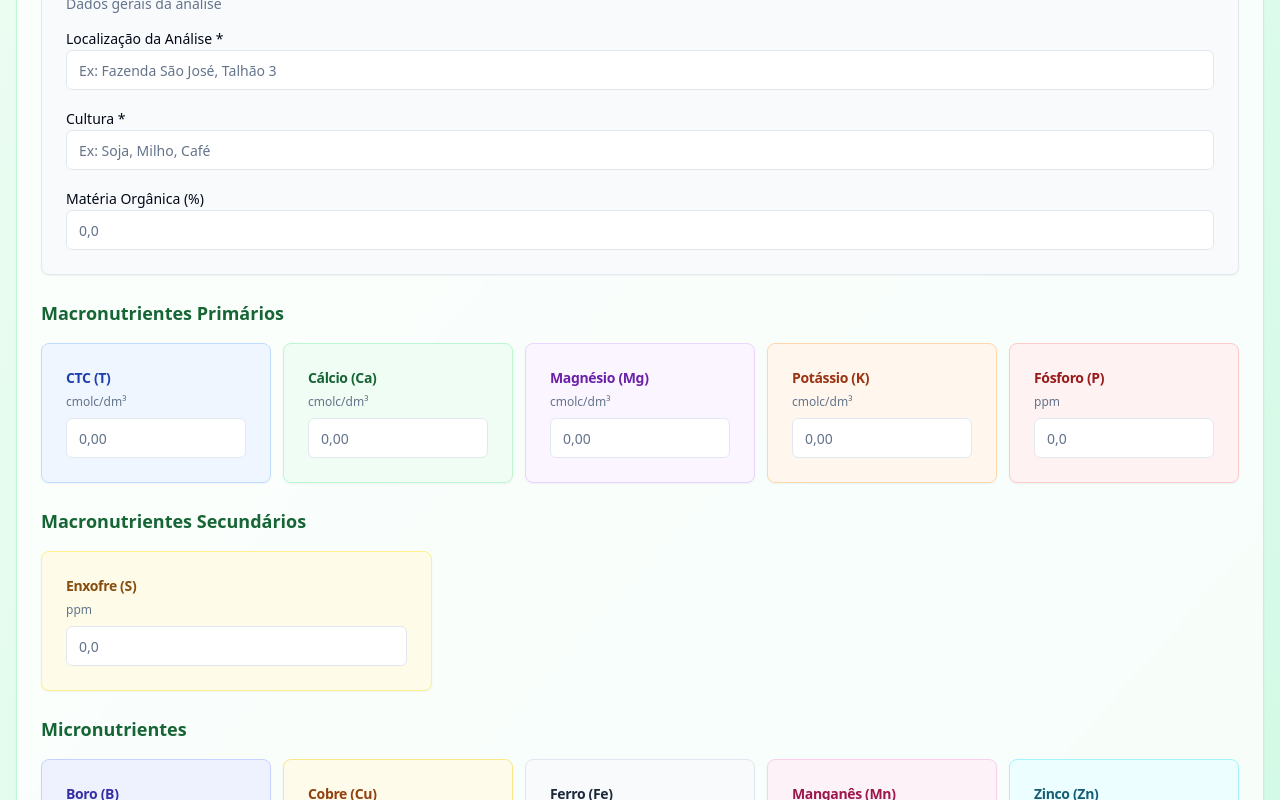
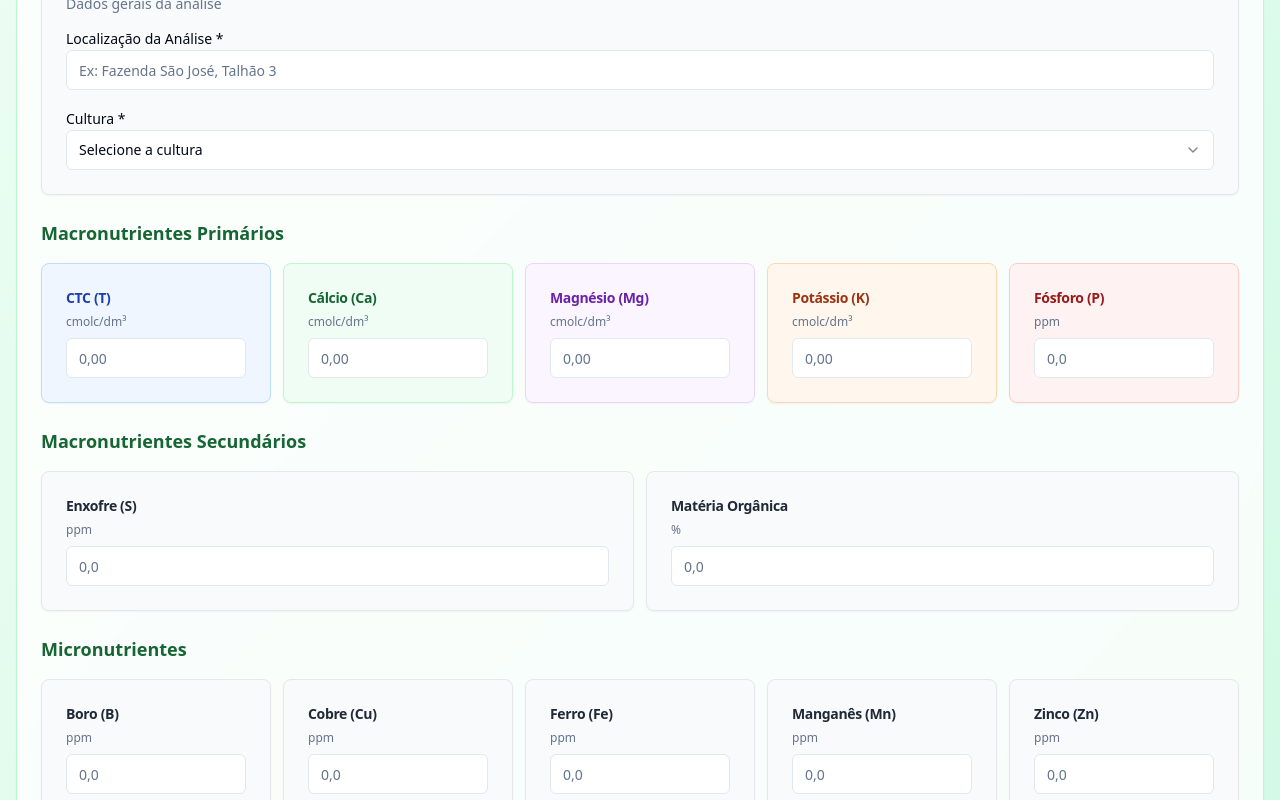
Before and after one commit to Agrotecnic/fertilisolo, a React (Vite) app: page / in a window 1280 px wide. Shown: the part 420-1220 px from the top of the page. Built offline with nearby package versions, Linux system fonts and the light colour scheme.

Commit message:
Fix: Comma input, UI, and micro results
- Fixed the comma input issue in `FormattedInput.tsx`.
- Adjusted the UI to be less colorful.
- Moved organic matter input to be alongside sulfur.
- Changed the crop input to a select element.
- Fixed the display of micronutrient results and recommendations.

```diff
--- a/src/components/AnalysisResults.tsx
+++ b/src/components/AnalysisResults.tsx
@@ -1,11 +1,10 @@
-
 import React from 'react';
 import { Card, CardContent, CardDescription, CardHeader, CardTitle } from '@/components/ui/card';
 import { Badge } from '@/components/ui/badge';
 import { Progress } from '@/components/ui/progress';
 import { Alert, AlertDescription } from '@/components/ui/alert';
 import { SoilData, CalculatedResults } from '@/pages/Index';
-import { CheckCircle, AlertTriangle, XCircle } from 'lucide-react';
+import { CheckCircle, XCircle } from 'lucide-react';
 
 interface AnalysisResultsProps {
   soilData: SoilData;
@@ -173,6 +172,128 @@ export const AnalysisResults: React.FC<AnalysisResultsProps> = ({ soilData, resu
         </Card>
       </div>
 
+      {/* Micronutrientes */}
+      <Card className="bg-white/80 backdrop-blur-sm border-green-200">
+        <CardHeader>
+          <CardTitle className="text-green-800">Micronutrientes</CardTitle>
+          <CardDescription>Níveis atuais dos micronutrientes essenciais</CardDescription>
+        </CardHeader>
+        <CardContent>
+          <div className="grid grid-cols-2 md:grid-cols-3 lg:grid-cols-5 gap-4">
+            <div className="text-center p-4 bg-gray-50 rounded-lg border border-gray-200">
+              <div className="flex items-center justify-center mb-2">
+                {getStatusIcon(results.isAdequate.B)}
+                <span className="ml-2 font-medium">Boro</span>
+              </div>
+              <div className="text-xl font-bold text-gray-800 mb-1">
+                {soilData.B} ppm
+              </div>
+              <Badge className={getStatusColor(results.isAdequate.B)}>
+                {results.isAdequate.B ? 'Adequado' : 'Baixo'}
+              </Badge>
+            </div>
+
+            <div className="text-center p-4 bg-gray-50 rounded-lg border border-gray-200">
+              <div className="flex items-center justify-center mb-2">
+                {getStatusIcon(results.isAdequate.Cu)}
+                <span className="ml-2 font-medium">Cobre</span>
+              </div>
+              <div className="text-xl font-bold text-gray-800 mb-1">
+                {soilData.Cu} ppm
+              </div>
+              <Badge className={getStatusColor(results.isAdequate.Cu)}>
+                {results.isAdequate.Cu ? 'Adequado' : 'Baixo'}
+              </Badge>
+            </div>
+
+            <div className="text-center p-4 bg-gray-50 rounded-lg border border-gray-200">
+              <div className="flex items-center justify-center mb-2">
+                {getStatusIcon(results.isAdequate.Fe)}
+                <span className="ml-2 font-medium">Ferro</span>
+              </div>
+              <div className="text-xl font-bold text-gray-800 mb-1">
+                {soilData.Fe} ppm
+              </div>
+              <Badge className={getStatusColor(results.isAdequate.Fe)}>
+                {results.isAdequate.Fe ? 'Adequado' : 'Baixo'}
+              </Badge>
+            </div>
+
+            <div className="text-center p-4 bg-gray-50 rounded-lg border border-gray-200">
+              <div className="flex items-center justify-center mb-2">
+                {getStatusIcon(results.isAdequate.Mn)}
+                <span className="ml-2 font-medium">Manganês</span>
+              </div>
+              <div className="text-xl font-bold text-gray-800 mb-1">
+                {soilData.Mn} ppm
+              </div>
+              <Badge className={getStatusColor(results.isAdequate.Mn)}>
+                {results.isAdequate.Mn ? 'Adequado' : 'Baixo'}
+              </Badge>
+            </div>
+
+            <div className="text-center p-4 bg-gray-50 rounded-lg border border-gray-200">
+              <div className="flex items-center justify-center mb-2">
+                {getStatusIcon(results.isAdequate.Zn)}
+                <span className="ml-2 font-medium">Zinco</span>
+              </div>
+              <div className="text-xl font-bold text-gray-800 mb-1">
+                {soilData.Zn} ppm
+              </div>
+              <Badge className={getStatusColor(results.isAdequate.Zn)}>
+                {results.isAdequate.Zn ? 'Adequado' : 'Baixo'}
+              </Badge>
+            </div>
+          </div>
+        </CardContent>
+      </Card>
+
+      {/* Enxofre e Matéria Orgânica */}
+      <div className="grid grid-cols-1 md:grid-cols-2 gap-6">
+        <Card className="bg-white/80 backdrop-blur-sm border-green-200">
+          <CardHeader>
+            <CardTitle className="text-green-800 flex items-center gap-2">
+              {getStatusIcon(results.isAdequate.S)}
+              Enxofre (S)
+            </CardTitle>
+          </CardHeader>
+          <CardContent>
+            <div className="text-center">
+              <div className="text-3xl font-bold mb-2">
+                {soilData.S} ppm
+              </div>
+              <Badge className={getStatusColor(results.isAdequate.S)}>
+                {results.isAdequate.S ? 'Adequado' : 'Baixo'}
+              </Badge>
+              <p className="text-sm text-gray-600 mt-2">
+                Mínimo recomendado: 10 ppm
+              </p>
+            </div>
+          </CardContent>
+        </Card>
+
+        <Card className="bg-white/80 backdrop-blur-sm border-green-200">
+          <CardHeader>
+            <CardTitle className="text-green-800">
+              Matéria Orgânica
+            </CardTitle>
+          </CardHeader>
+          <CardContent>
+            <div className="text-center">
+              <div className="text-3xl font-bold mb-2">
+                {soilData.organicMatter}%
+              </div>
+              <Badge className={soilData.organicMatter && soilData.organicMatter >= 2.5 ? 'bg-green-100 text-green-800 border-green-200' : 'bg-yellow-100 text-yellow-800 border-yellow-200'}>
+                {soilData.organicMatter && soilData.organicMatter >= 2.5 ? 'Adequado' : 'Baixo'}
+              </Badge>
+              <p className="text-sm text-gray-600 mt-2">
+                Ideal: acima de 2,5%
+              </p>
+            </div>
+          </CardContent>
+        </Card>
+      </div>
+
       {/* Necessidades de Correção */}
       <Card className="bg-white/80 backdrop-blur-sm border-green-200">
         <CardHeader>
--- a/src/components/BasicInfoSection.tsx
+++ b/src/components/BasicInfoSection.tsx
@@ -2,31 +2,45 @@
 import React from 'react';
 import { Card, CardContent, CardDescription, CardHeader, CardTitle } from '@/components/ui/card';
 import { Label } from '@/components/ui/label';
+import { Select, SelectContent, SelectItem, SelectTrigger, SelectValue } from '@/components/ui/select';
 import { FormattedInput } from '@/components/FormattedInput';
 
 interface BasicInfoSectionProps {
   location: string;
-  organicMatter: number;
   crop: string;
   onLocationChange: (value: string) => void;
-  onOrganicMatterChange: (value: number) => void;
   onCropChange: (value: string) => void;
   errors: Record<string, string>;
 }
 
+const crops = [
+  'Soja',
+  'Milho',
+  'Algodão',
+  'Café',
+  'Cana-de-açúcar',
+  'Feijão',
+  'Arroz',
+  'Trigo',
+  'Sorgo',
+  'Girassol',
+  'Pastagem',
+  'Citros',
+  'Eucalipto',
+  'Outros'
+];
+
 export const BasicInfoSection: React.FC<BasicInfoSectionProps> = ({
   location,
-  organicMatter,
   crop,
   onLocationChange,
-  onOrganicMatterChange,
   onCropChange,
   errors
 }) => {
   return (
-    <Card className="bg-slate-50 border-slate-200">
+    <Card className="bg-gray-50 border-gray-200">
       <CardHeader className="pb-3">
-        <CardTitle className="text-slate-800 text-lg">Informações Básicas</CardTitle>
+        <CardTitle className="text-gray-800 text-lg">Informações Básicas</CardTitle>
         <CardDescription>Dados gerais da análise</CardDescription>
       </CardHeader>
       <CardContent className="space-y-4">
@@ -44,25 +58,19 @@ export const BasicInfoSection: React.FC<BasicInfoSectionProps> = ({
 
         <div>
           <Label htmlFor="crop">Cultura *</Label>
-          <FormattedInput
-            type="text"
-            value={crop}
-            onChange={onCropChange}
-            placeholder="Ex: Soja, Milho, Café"
-            className={errors.crop ? 'border-red-500' : ''}
-          />
+          <Select value={crop} onValueChange={onCropChange}>
+            <SelectTrigger className={errors.crop ? 'border-red-500' : ''}>
+              <SelectValue placeholder="Selecione a cultura" />
+            </SelectTrigger>
+            <SelectContent>
+              {crops.map((cropOption) => (
+                <SelectItem key={cropOption} value={cropOption}>
+                  {cropOption}
+                </SelectItem>
+              ))}
+            </SelectContent>
+          </Select>
           {errors.crop && <span className="text-red-500 text-sm">{errors.crop}</span>}
-        </div>
-
-        <div>
-          <Label htmlFor="organicMatter">Matéria Orgânica (%)</Label>
-          <FormattedInput
-            value={organicMatter}
-            onChange={onOrganicMatterChange}
-            placeholder="0,0"
-            className={errors.organicMatter ? 'border-red-500' : ''}
-          />
-          {errors.organicMatter && <span className="text-red-500 text-sm">{errors.organicMatter}</span>}
         </div>
       </CardContent>
     </Card>
--- a/src/components/FormattedInput.tsx
+++ b/src/components/FormattedInput.tsx
@@ -21,15 +21,15 @@ export const FormattedInput: React.FC<FormattedInputProps> = ({
 }) => {
   const formatValue = (val: number | string): string => {
     if (type === 'text') return val.toString();
-    if (typeof val === 'string') return val;
-    if (val === 0) return '';
+    if (val === 0 || val === '') return '';
     return val.toString().replace('.', ',');
   };
 
   const parseValue = (str: string): number | string => {
     if (type === 'text') return str;
-    if (!str) return 0;
-    return parseFloat(str.replace(',', '.')) || 0;
+    if (!str || str === '') return 0;
+    const numericValue = str.replace(',', '.');
+    return parseFloat(numericValue) || 0;
   };
 
   const handleChange = (e: React.ChangeEvent<HTMLInputElement>) => {
@@ -41,11 +41,20 @@ export const FormattedInput: React.FC<FormattedInputProps> = ({
     }
 
     // Para campos numéricos, permitir apenas números, vírgula e ponto
-    const sanitized = inputValue.replace(/[^0-9,]/g, '');
+    const sanitized = inputValue.replace(/[^0-9,\.]/g, '');
 
     // Garantir apenas uma vírgula
     const parts = sanitized.split(',');
-    const formatted = parts.length > 2 ? parts[0] + ',' + parts.slice(1).join('') : sanitized;
+    let formatted = sanitized;
+    if (parts.length > 2) {
+      formatted = parts[0] + ',' + parts.slice(1).join('');
+    }
+
+    // Se o campo estiver vazio, definir como 0
+    if (formatted === '') {
+      onChange(0);
+      return;
+    }
 
     onChange(parseValue(formatted));
   };
--- a/src/components/MicronutrientsSection.tsx
+++ b/src/components/MicronutrientsSection.tsx
@@ -24,9 +24,9 @@ export const MicronutrientsSection: React.FC<MicronutrientsSectionProps> = ({
 }) => {
   return (
     <div className="grid grid-cols-2 md:grid-cols-3 lg:grid-cols-5 gap-3">
-      <Card className="bg-indigo-50 border-indigo-200">
+      <Card className="bg-gray-50 border-gray-200">
         <CardHeader className="pb-2">
-          <CardTitle className="text-indigo-800 text-sm">Boro (B)</CardTitle>
+          <CardTitle className="text-gray-800 text-sm">Boro (B)</CardTitle>
           <CardDescription className="text-xs">ppm</CardDescription>
         </CardHeader>
         <CardContent className="pt-0">
@@ -40,9 +40,9 @@ export const MicronutrientsSection: React.FC<MicronutrientsSectionProps> = ({
         </CardContent>
       </Card>
 
-      <Card className="bg-amber-50 border-amber-200">
+      <Card className="bg-gray-50 border-gray-200">
         <CardHeader className="pb-2">
-          <CardTitle className="text-amber-800 text-sm">Cobre (Cu)</CardTitle>
+          <CardTitle className="text-gray-800 text-sm">Cobre (Cu)</CardTitle>
           <CardDescription className="text-xs">ppm</CardDescription>
         </CardHeader>
         <CardContent className="pt-0">
@@ -56,9 +56,9 @@ export const MicronutrientsSection: React.FC<MicronutrientsSectionProps> = ({
         </CardContent>
       </Card>
 
-      <Card className="bg-slate-50 border-slate-200">
+      <Card className="bg-gray-50 border-gray-200">
         <CardHeader className="pb-2">
-          <CardTitle className="text-slate-800 text-sm">Ferro (Fe)</CardTitle>
+          <CardTitle className="text-gray-800 text-sm">Ferro (Fe)</CardTitle>
           <CardDescription className="text-xs">ppm</CardDescription>
         </CardHeader>
         <CardContent className="pt-0">
@@ -72,9 +72,9 @@ export const MicronutrientsSection: React.FC<MicronutrientsSectionProps> = ({
         </CardContent>
       </Card>
 
-      <Card className="bg-pink-50 border-pink-200">
+      <Card className="bg-gray-50 border-gray-200">
         <CardHeader className="pb-2">
-          <CardTitle className="text-pink-800 text-sm">Manganês (Mn)</CardTitle>
+          <CardTitle className="text-gray-800 text-sm">Manganês (Mn)</CardTitle>
           <CardDescription className="text-xs">ppm</CardDescription>
         </CardHeader>
         <CardContent className="pt-0">
@@ -88,9 +88,9 @@ export const MicronutrientsSection: React.FC<MicronutrientsSectionProps> = ({
         </CardContent>
       </Card>
 
-      <Card className="bg-cyan-50 border-cyan-200">
+      <Card className="bg-gray-50 border-gray-200">
         <CardHeader className="pb-2">
-          <CardTitle className="text-cyan-800 text-sm">Zinco (Zn)</CardTitle>
+          <CardTitle className="text-gray-800 text-sm">Zinco (Zn)</CardTitle>
           <CardDescription className="text-xs">ppm</CardDescription>
         </CardHeader>
         <CardContent className="pt-0">
--- a/src/components/SecondaryMacronutrientsSection.tsx
+++ b/src/components/SecondaryMacronutrientsSection.tsx
@@ -5,18 +5,20 @@ import { FormattedInput } from '@/components/FormattedInput';
 
 interface SecondaryMacronutrientsSectionProps {
   S: number;
+  organicMatter: number;
   onSChange: (value: number) => void;
+  onOrganicMatterChange: (value: number) => void;
   errors: Record<string, string>;
 }
 
 export const SecondaryMacronutrientsSection: React.FC<SecondaryMacronutrientsSectionProps> = ({
-  S, onSChange, errors
+  S, organicMatter, onSChange, onOrganicMatterChange, errors
 }) => {
   return (
-    <div className="grid grid-cols-1 md:grid-cols-2 lg:grid-cols-3 gap-3">
-      <Card className="bg-yellow-50 border-yellow-200">
+    <div className="grid grid-cols-1 md:grid-cols-2 gap-3">
+      <Card className="bg-gray-50 border-gray-200">
         <CardHeader className="pb-2">
-          <CardTitle className="text-yellow-800 text-sm">Enxofre (S)</CardTitle>
+          <CardTitle className="text-gray-800 text-sm">Enxofre (S)</CardTitle>
           <CardDescription className="text-xs">ppm</CardDescription>
         </CardHeader>
         <CardContent className="pt-0">
@@ -29,6 +31,22 @@ export const SecondaryMacronutrientsSection: React.FC<SecondaryMacronutrientsSec
           {errors.S && <span className="text-red-500 text-xs">{errors.S}</span>}
         </CardContent>
       </Card>
+
+      <Card className="bg-gray-50 border-gray-200">
+        <CardHeader className="pb-2">
+          <CardTitle className="text-gray-800 text-sm">Matéria Orgânica</CardTitle>
+          <CardDescription className="text-xs">%</CardDescription>
+        </CardHeader>
+        <CardContent className="pt-0">
+          <FormattedInput
+            value={organicMatter}
+            onChange={onOrganicMatterChange}
+            placeholder="0,0"
+            className={errors.organicMatter ? 'border-red-500' : ''}
+          />
+          {errors.organicMatter && <span className="text-red-500 text-xs">{errors.organicMatter}</span>}
+        </CardContent>
+      </Card>
     </div>
   );
 };
--- a/src/components/SoilAnalysisForm.tsx
+++ b/src/components/SoilAnalysisForm.tsx
@@ -39,7 +39,7 @@ export const SoilAnalysisForm: React.FC<SoilAnalysisFormProps> = ({ onAnalysisCo
     const numericFields = ['organicMatter', 'T', 'Ca', 'Mg', 'K', 'P', 'S', 'B', 'Cu', 'Fe', 'Mn', 'Zn'];
 
     if (numericFields.includes(field)) {
-      const numValue = typeof value === 'number' ? value : (parseFloat(value.toString()) || 0);
+      const numValue = typeof value === 'number' ? value : (parseFloat(value.toString().replace(',', '.')) || 0);
       setFormData(prev => ({ ...prev, [field]: numValue }));
     } else {
       setFormData(prev => ({ ...prev, [field]: value }));
@@ -121,10 +121,8 @@ export const SoilAnalysisForm: React.FC<SoilAnalysisFormProps> = ({ onAnalysisCo
       {/* Informações Básicas */}
       <BasicInfoSection
         location={formData.location || ''}
-        organicMatter={formData.organicMatter || 0}
         crop={formData.crop || ''}
         onLocationChange={(value) => handleInputChange('location', value)}
-        onOrganicMatterChange={(value) => handleInputChange('organicMatter', value)}
         onCropChange={(value) => handleInputChange('crop', value)}
         errors={errors}
       />
@@ -152,7 +150,9 @@ export const SoilAnalysisForm: React.FC<SoilAnalysisFormProps> = ({ onAnalysisCo
         <h3 className="text-lg font-semibold text-green-800 mb-4">Macronutrientes Secundários</h3>
         <SecondaryMacronutrientsSection
           S={formData.S}
+          organicMatter={formData.organicMatter}
           onSChange={(value) => handleInputChange('S', value)}
+          onOrganicMatterChange={(value) => handleInputChange('organicMatter', value)}
           errors={errors}
         />
       </div>
```
Also changed, not shown: src/components/FertilizerRecommendations.tsx (+71 -3 lines).
